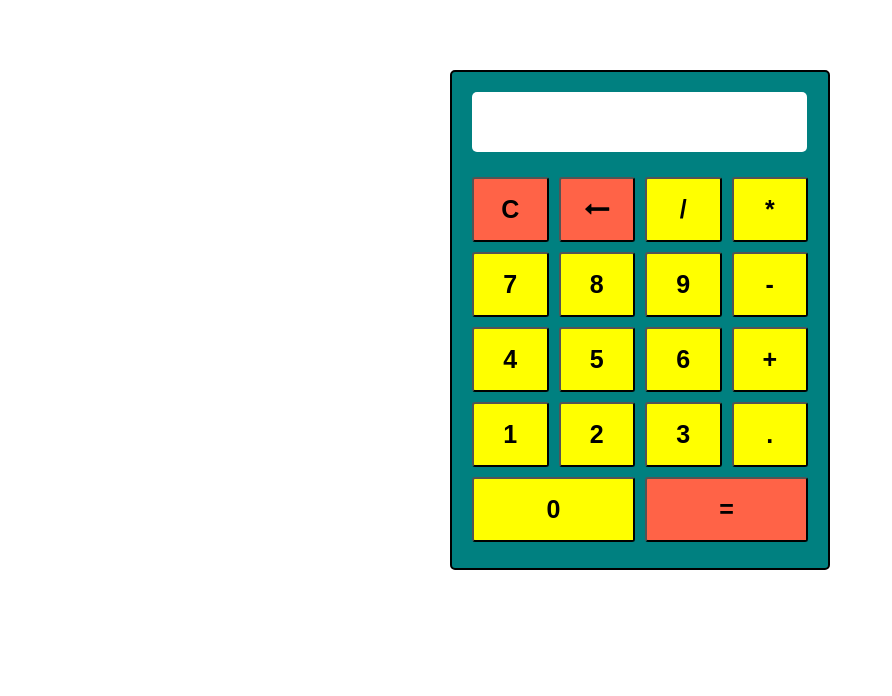
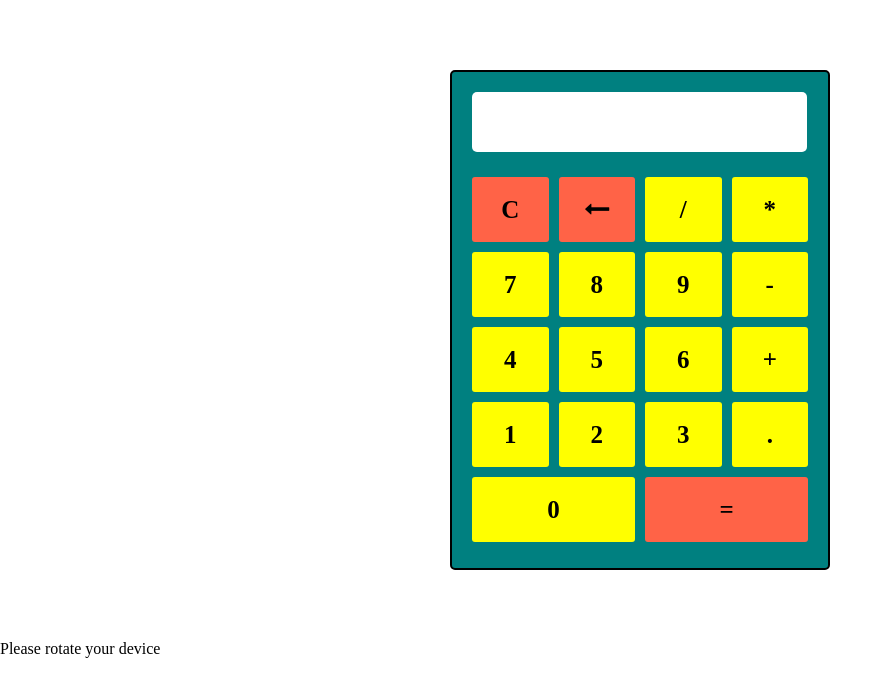
Before and after one commit to Devesh24/Web-Based-Calculator, a plain HTML site: page index.html in a window 1280 px wide. Shown: the whole page, without its empty margins (0-892 px from the left). Drawn offline with Linux system fonts and the light colour scheme.

Commit message:
Update index.html

```diff
--- a/index.html
+++ b/index.html
@@ -11,41 +11,46 @@
     <div class="container">
         <div id="input"></div>
         <div id="buttons">
-            <button class="box" id="clear" onclick="cleared()">C</button>
+            <div class="box" id="clear" onclick="cleared()">C</div>
 
-            <button class="box" id="backspace" onclick="backspace()"><i class="fa fa-long-arrow-left"></i></button>
+            <div class="box" id="backspace" onclick="backspace()"><i class="fa fa-long-arrow-left"></i></div>
 
-            <button class="box" id="division" onclick="divide()">/</button>
+            <div class="box" id="division" onclick="divide()">/</div>
 
-            <button class="box" id="multiplication" onclick="multiply()">*</button>
+            <div class="box" id="multiplication" onclick="multiply()">*</div>
 
-            <button class="box" id="seven" onclick="addSeven()">7</button>
+            <div class="box" id="seven" onclick="addSeven()">7</div>
 
-            <button class="box" id="eight" onclick="addEight()">8</button>
+            <div class="box" id="eight" onclick="addEight()">8</div>
 
-            <button class="box" id="nine" onclick="addNine()">9</button>
+            <div class="box" id="nine" onclick="addNine()">9</div>
 
-            <button class="box" id="subtract" onclick="minus()">-</button>
+            <div class="box" id="subtract" onclick="minus()">-</div>
 
-            <button class="box" id="four" onclick="addFour()">4</button>
+            <div class="box" id="four" onclick="addFour()">4</div>
 
-            <button class="box" id="five" onclick="addFive()">5</button>
+            <div class="box" id="five" onclick="addFive()">5</div>
 
-            <button class="box" id="six" onclick="addSix()">6</button>
+            <div class="box" id="six" onclick="addSix()">6</div>
 
-            <button class="box" id="add" onclick="add()">+</button>
+            <div class="box" id="add" onclick="add()">+</div>
 
-            <button class="box" id="one" onclick="addOne()">1</button>
+            <div class="box" id="one" onclick="addOne()">1</div>
 
-            <button class="box" id="two" onclick="addTwo()">2</button>
+            <div class="box" id="two" onclick="addTwo()">2</div>
 
-            <button class="box" id="three" onclick="addThree()">3</button>
+            <div class="box" id="three" onclick="addThree()">3</div>
 
-            <button class="box" id="decimal" onclick="addDecimal()">.</button>
+            <div class="box" id="decimal" onclick="addDecimal()">.</div>
 
-            <button class="box" id="zero" onclick="addZero()">0</button>
+            <div class="box" id="zero" onclick="addZero()">0</div>
 
-            <button class="box" id="equal" onclick="result()">=</button>
+            <div class="box" id="equal" onclick="result()">=</div>
+        </div>
+    </div>
+    <div class="container2">
+        <div id="prompt">
+            Please rotate your device
         </div>
     </div>
     <script src="calc.js"></script>
```
